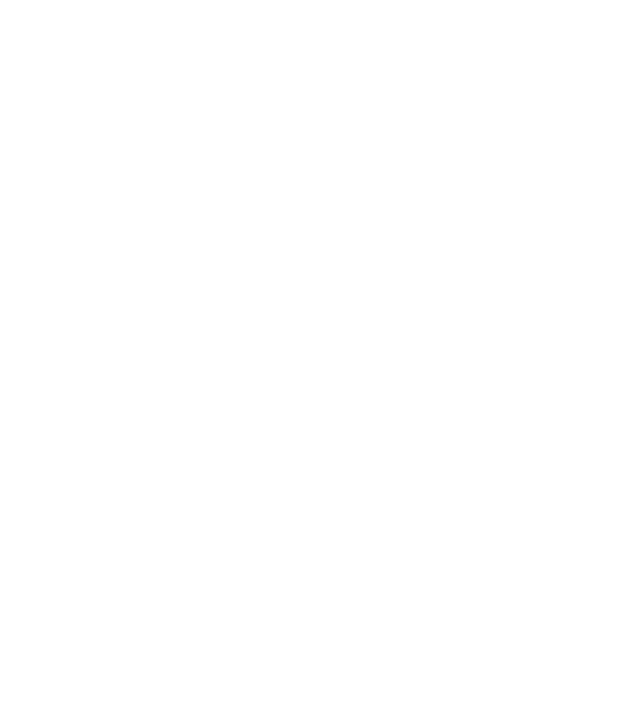
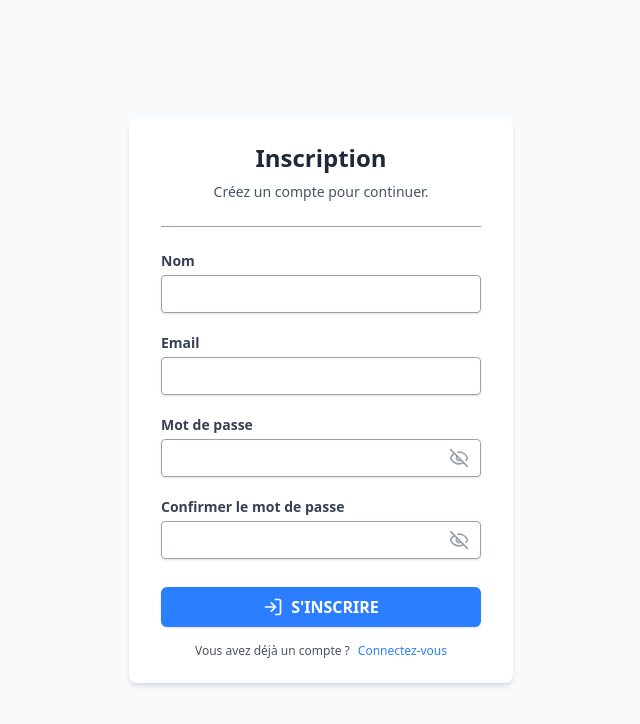
Before and after one commit to MosesMG/dashboard-react, a React (Vite) app: page /register in a window 1280 px wide. Before the commit this address had no page. Shown: the top 724 px of the page, without its empty margins (319-959 px from the left). Built offline with nearby package versions, Linux system fonts and the light colour scheme.

Commit message:
Pagination + Auth pages

```diff
--- a/index.html
+++ b/index.html
@@ -2,7 +2,7 @@
 <html lang="fr" translate="no">
     <head>
         <meta charset="UTF-8" />
-        <link rel="icon" type="image/svg+xml" href="/vite.svg" />
+        <link rel="icon" type="image/svg+xml" href="/src/assets/react.svg" />
         <meta name="viewport" content="width=device-width, initial-scale=1.0" />
         <title>Dashboard</title>
     </head>
--- a/src/App.tsx
+++ b/src/App.tsx
@@ -5,10 +5,18 @@
 import Posts from './pages/posts/Posts';
 import PostForm from './pages/posts/PostForm';
 import SinglePost from './pages/posts/SinglePost';
+import GuestLayout from './layouts/GuestLayout';
+import Login from './pages/auth/Login';
+import Register from './pages/auth/Register';
 
 function App() {
     return (
         <Routes>
+            <Route element={<GuestLayout />}>
+                <Route path='/login' element={<Login />} />
+                <Route path='/register' element={<Register />} />
+            </Route>
+
             <Route element={<AuthLayout />}>
                 <Route path='/accueil' element={<Accueil />} />
                 <Route path='/posts' element={<Posts />} />
--- /dev/null
+++ b/src/layouts/GuestLayout.tsx
@@ -0,0 +1,12 @@
+import React from "react";
+import { Outlet } from "react-router-dom";
+
+const GuestLayout: React.FC = () => {
+    return (
+        <div className="min-h-screen bg-gray-50 flex items-center justify-center">
+            <Outlet />
+        </div>
+    );
+}
+
+export default GuestLayout;
--- a/src/pages/auth/Login.tsx
+++ b/src/pages/auth/Login.tsx
@@ -1,99 +1,130 @@
-// import React, { useState } from "react";
-// import PageTitle from "../../components/ui/PageTitle";
+import React, { useState } from "react";
+import PageTitle from "../../components/ui/PageTitle";
 // import useAuth from "../../context/AuthContext";
-// import { Link, useLocation, useNavigate } from "react-router-dom";
+import { Link, useLocation, useNavigate } from "react-router-dom";
+import { Eye, EyeOff, Loader2, LogIn } from "lucide-react";
 
-// interface Credentials {
-//     email: string;
-//     password: string;
-// }
+interface Credentials {
+    email: string;
+    password: string;
+}
 
-// const Login = () => {
-//     const { login, errors, setErrors } = useAuth();
+const Login: React.FC = () => {
+    //     const { login, errors, setErrors } = useAuth();
 
-//     const [form, setForm] = useState<Credentials>({
-//         email: '', password: ''
-//     });
-//     const [loading, setLoading] = useState<boolean>(false);
-//     const [showPassword, setShowPassword] = useState<boolean>(false);
-//     const navigate = useNavigate();
-//     const location = useLocation();
+        const [form, setForm] = useState<Credentials>({
+            email: '', password: ''
+        });
+        const [loading, setLoading] = useState<boolean>(false);
+        const [showPassword, setShowPassword] = useState<boolean>(false);
+        // const navigate = useNavigate();
+    //     const location = useLocation();
 
-//     const from = location.state?.from || '/accueil';
+    //     const from = location.state?.from || '/accueil';
 
-//     const handleChange = (e: React.ChangeEvent<HTMLInputElement>) => {
-//         setForm({ ...form, [e.target.name]: e.target.value });
-//         setErrors({ ...errors, [e.target.name]: [] });
-//     }
+        const handleChange = (e: React.ChangeEvent<HTMLInputElement>) => {
+            setForm({ ...form, [e.target.name]: e.target.value });
+            // setErrors({ ...errors, [e.target.name]: [] });
+        }
 
-//     const handleSubmit = async (e: React.FormEvent<HTMLFormElement>) => {
-//         e.preventDefault();
-//         setLoading(true);
-//         setErrors({});
+        const handleSubmit = async (e: React.FormEvent<HTMLFormElement>) => {
+            e.preventDefault();
+            setLoading(true);
+            // setErrors({});
 
-//         const result = await login(form);
+            // const result = await login(form);
 
-//         if (result.success) {
-//             navigate(from, { replace: true });
-//         } else {
-//             setLoading(false);
-//         }
-//     }
+            // if (result.success) {
+            //     navigate(from, { replace: true });
+            // } else {
+            //     setLoading(false);
+            // }
+        }
 
-//     return (
-//         <>
-//             <PageTitle title="Connexion" />
+    return (
+        <>
+            <PageTitle title="Connexion" />
 
-//             <div className="bg-white px-8 py-6 rounded-lg shadow-md w-full max-w-sm">
-//                 <h3 className="text-gray-800 text-2xl font-semibold text-center">Connexion</h3>
-//                 <p className="text-gray-600 text-sm text-center mt-2 mb-6">Connectez-vous à votre compte.</p>
-//                 <hr className="border-gray-400" />
+            <div className="bg-white px-8 py-6 rounded-lg shadow-md w-full max-w-sm">
+                <h3 className="text-gray-800 text-2xl font-semibold text-center">Connexion</h3>
+                <p className="text-gray-600 text-sm text-center mt-2 mb-6">Connectez-vous à votre compte.</p>
+                <hr className="border-gray-400" />
 
-//                 <form onSubmit={handleSubmit} className="mt-6 space-y-6">
-//                     <div>
-//                         <label htmlFor="email" className="block text-gray-700 text-sm font-semibold mb-1">Email</label>
-//                         <input type="email" onChange={handleChange} id="email" name="email" required
-//                             className="w-full p-2 text-sm border border-gray-400 rounded-sm shadow-sm focus:outline-none focus:ring-2 focus:ring-blue-500 focus:border-transparent transition"
-//                         />
-//                         { errors.email && <span className="text-red-500 text-xs">{errors.email[0]}</span> }
-//                     </div>
+                <form onSubmit={handleSubmit} className="mt-6 space-y-5">
+                    <div>
+                        <label
+                            htmlFor="email"
+                            className="block text-gray-700 text-sm font-semibold mb-1"
+                        >
+                            Email
+                        </label>
 
-//                     <div>
-//                         <label htmlFor="password" className="block text-gray-700 text-sm font-semibold mb-1">Mot de passe</label>
-//                         <div className="relative">
-//                             <input type={!showPassword ? "password" : "text"} onChange={handleChange} id="password" name="password" required
-//                                 className="w-full p-2 text-sm border border-gray-400 rounded-sm shadow-sm focus:outline-none focus:ring-2 focus:ring-blue-500 focus:border-transparent transition"
-//                             />
-//                             <button type="button" onClick={() => setShowPassword(!showPassword)}
-//                                 className="absolute inset-y-0 right-0 pr-3 flex items-center text-gray-400 hover:text-gray-600 hover:cursor-pointer">
-//                                 <i className={`fa ${showPassword ? 'fa-eye-slash' : 'fa-eye'}`}></i>
-//                             </button>
-//                         </div>
-//                         { errors.password && <span className="text-red-500 text-xs">{errors.password[0]}</span> }
-//                     </div>
+                        <input
+                            type="email"
+                            onChange={handleChange}
+                            id="email" name="email"
+                            className="w-full p-2 text-sm border border-gray-400 rounded-sm shadow-sm focus:outline-none focus:ring-2 focus:ring-blue-500 focus:border-transparent transition"
+                            required
+                        />
+                        {/* {errors.email && <span className="text-red-500 text-xs">{errors.email[0]}</span>} */}
+                    </div>
 
-//                     <button type="submit" disabled={loading}
-//                         className="w-full px-4 py-2 bg-blue-500 text-white font-semibold uppercase rounded-md shadow-sm hover:bg-blue-700 transition duration-200">
-//                         {loading ?
-//                             <>
-//                                 <i className="fa fa-spinner fa-spin mr-2"></i>
-//                                 Connexion...
-//                             </> :
-//                             <>
-//                                 <i className="fa fa-sign-in-alt mr-2"></i>
-//                                 Se connecter
-//                             </>
-//                         }
-//                     </button>
-//                 </form>
+                    <div>
+                        <label
+                            htmlFor="password"
+                            className="block text-gray-700 text-sm font-semibold mb-1"
+                        >
+                            Mot de passe
+                        </label>
 
-//                 <div className="mt-4 text-xs flex items-center justify-center space-x-2">
-//                     <p className="text-gray-600">Vous n'avez pas de compte ?</p>
-//                     <Link to="/register" className="text-blue-500 hover:underline">Inscrivez-vous</Link>
-//                 </div>
-//             </div>
-//         </>
-//     );
-// }
+                        <div className="relative">
+                            <input
+                                type={!showPassword ? "password" : "text"}
+                                onChange={handleChange}
+                                id="password" name="password"
+                                className="w-full p-2 text-sm border border-gray-400 rounded-sm shadow-sm focus:outline-none focus:ring-2 focus:ring-blue-500 focus:border-transparent transition"
+                                required
+                            />
 
-// export default Login;
+                            <button
+                                type="button"
+                                onClick={() => setShowPassword(!showPassword)}
+                                className="absolute inset-y-0 right-0 pr-3 flex items-center text-gray-400 hover:text-gray-600 hover:cursor-pointer"
+                            >
+                                {showPassword ? <Eye size={20} /> : <EyeOff size={20} />}
+                            </button>
+                        </div>
+                        {/* {errors.password && <span className="text-red-500 text-xs">{errors.password[0]}</span>} */}
+                    </div>
+
+                    <button
+                        type="submit"
+                        disabled={loading}
+                        className="w-full mt-2 px-4 py-2 inline-flex justify-center items-center bg-blue-500 text-white font-semibold uppercase rounded-md shadow-sm hover:bg-blue-700 hover:cursor-pointer transition duration-200"
+                    >
+
+                        {loading ?
+                            <>
+                                <Loader2 size={20} className="animate-spin mr-1" />
+                                Connexion...
+                            </> :
+                            <>
+                                <LogIn size={20} className="mr-2" />
+                                Se connecter
+                            </>
+                        }
+                    </button>
+                </form>
+
+                <div className="mt-4 text-xs flex items-center justify-center space-x-2">
+                    <p className="text-gray-600">Vous n'avez pas de compte ?</p>
+                    <Link to="/register" className="text-blue-500 hover:underline">
+                        Inscrivez-vous
+                    </Link>
+                </div>
+            </div>
+        </>
+    );
+}
+
+export default Login;
--- a/src/pages/auth/Register.tsx
+++ b/src/pages/auth/Register.tsx
@@ -1,35 +1,36 @@
-// import React, { useState } from "react";
+import React, { useState } from "react";
 // import useAuth from "../../context/AuthContext";
-// import PageTitle from "../../components/ui/PageTitle";
-// import { Link, useNavigate } from "react-router-dom";
+import PageTitle from "../../components/ui/PageTitle";
+import { Link, useNavigate } from "react-router-dom";
+import { Eye, EyeOff, Loader2, LogIn } from "lucide-react";
 
-// interface Credentials {
-//     name: string,
-//     email: string,
-//     password: string,
-//     password_confirmation: string
-// }
+interface Credentials {
+    name: string,
+    email: string,
+    password: string,
+    password_confirmation: string
+}
 
-// const Register = () => {
+const Register: React.FC = () => {
     //     const { register, errors, setErrors } = useAuth();
 
-//     const [form, setForm] = useState<Credentials>({
-//         name: '', email: '',
-//         password: '', password_confirmation: ''
-//     });
-//     const [loading, setLoading] = useState<boolean>(false);
+    const [form, setForm] = useState<Credentials>({
+        name: '', email: '',
+        password: '', password_confirmation: ''
+    });
+    const [loading, setLoading] = useState<boolean>(false);
     //     const navigate = useNavigate();
-//     const [showPassword, setShowPassword] = useState<boolean>(false);
-//     const [showPassword1, setShowPassword1] = useState<boolean>(false);
+    const [showPassword, setShowPassword] = useState<boolean>(false);
+    const [showPassword1, setShowPassword1] = useState<boolean>(false);
 
-//     const handleChange = (e: React.ChangeEvent<HTMLInputElement>) => {
-//         setForm({ ...form, [e.target.name]: e.target.value });
+    const handleChange = (e: React.ChangeEvent<HTMLInputElement>) => {
+        setForm({ ...form, [e.target.name]: e.target.value });
         //         setErrors({ ...errors, [e.target.name]: [] });
-//     }
+    }
 
-//     const handleSubmit = async (e: React.FormEvent<HTMLFormElement>) => {
-//         e.preventDefault();
-//         setLoading(true);
+    const handleSubmit = async (e: React.FormEvent<HTMLFormElement>) => {
+        e.preventDefault();
+        setLoading(true);
         //         setErrors({});
 
         //         const result = await register(form);
@@ -38,85 +39,135 @@
         //         } else {
         //             setLoading(false);
         //         }
-//     }
+    }
 
-//     return (
-//         <>
-//             <PageTitle title="Inscription" />
+    return (
+        <>
+            <PageTitle title="Inscription" />
 
-//             <div className="bg-white px-8 py-6 rounded-lg shadow-md w-full max-w-sm">
-//                 <h3 className="text-gray-800 text-2xl font-semibold text-center">Inscription</h3>
-//                 <p className="text-gray-600 text-sm text-center mt-2 mb-6">Créez un compte pour continuer.</p>
-//                 <hr className="border-gray-400" />
+            <div className="bg-white px-8 py-6 rounded-lg shadow-md w-full max-w-sm">
+                <h3 className="text-gray-800 text-2xl font-semibold text-center">Inscription</h3>
+                <p className="text-gray-600 text-sm text-center mt-2 mb-6">Créez un compte pour continuer.</p>
+                <hr className="border-gray-400" />
 
-//                 <form onSubmit={handleSubmit} className="mt-6 space-y-5">
-//                     <div>
-//                         <label htmlFor="name" className="block text-gray-700 text-sm font-semibold mb-1">Nom</label>
-//                         <input type="text" onChange={handleChange} id="name" name="name" required
-//                             className="w-full p-2 text-sm border border-gray-400 rounded-sm shadow-sm focus:outline-none focus:ring-2 focus:ring-blue-500 focus:border-transparent transition"
-//                         />
-//                         { errors.name && <span className="text-red-500 text-xs">{errors.name[0]}</span> }
-//                     </div>
+                <form onSubmit={handleSubmit} className="mt-6 space-y-5">
+                    <div>
+                        <label
+                            htmlFor="name"
+                            className="block text-gray-700 text-sm font-semibold mb-1"
+                        >
+                            Nom
+                        </label>
 
-//                     <div>
-//                         <label htmlFor="email" className="block text-gray-700 text-sm font-semibold mb-1">Email</label>
-//                         <input type="email" onChange={handleChange} id="email" name="email" required
-//                             className="w-full p-2 text-sm border border-gray-400 rounded-sm shadow-sm focus:outline-none focus:ring-2 focus:ring-blue-500 focus:border-transparent transition"
-//                         />
-//                         { errors.email && <span className="text-red-500 text-xs">{errors.email[0]}</span> }
-//                     </div>
+                        <input
+                            type="text"
+                            onChange={handleChange}
+                            id="name" name="name"
+                            className="w-full p-2 text-sm border border-gray-400 rounded-sm shadow-sm focus:outline-none focus:ring-2 focus:ring-blue-500 focus:border-transparent transition"
+                            required
+                        />
+                        {/* { errors.name && <span className="text-red-500 text-xs">{errors.name[0]}</span> } */}
+                    </div>
 
-//                     <div>
-//                         <label htmlFor="password" className="block text-gray-700 text-sm font-semibold mb-1">Mot de passe</label>
-//                         <div className="relative">
-//                             <input type={!showPassword ? "password" : "text"} onChange={handleChange} id="password" name="password" required
-//                                 className="w-full p-2 text-sm border border-gray-400 rounded-sm shadow-sm focus:outline-none focus:ring-2 focus:ring-blue-500 focus:border-transparent transition"
-//                             />
-//                             <button type="button" onClick={() => setShowPassword(!showPassword)}
-//                                 className="absolute inset-y-0 right-0 pr-3 flex items-center text-gray-400 hover:text-gray-600 hover:cursor-pointer">
-//                                 <i className={`fa ${showPassword ? 'fa-eye-slash' : 'fa-eye'}`}></i>
-//                             </button>
-//                         </div>
-//                         { errors.password && <span className="text-red-500 text-xs">{errors.password[0]}</span> }
-//                     </div>
+                    <div>
+                        <label
+                            htmlFor="email"
+                            className="block text-gray-700 text-sm font-semibold mb-1"
+                        >
+                            Email
+                        </label>
 
-//                     <div>
-//                         <label htmlFor="password_confirmation" className="block text-gray-700 text-sm font-semibold mb-1">
-//                             Confirmer le mot de passe
-//                         </label>
-//                         <div className="relative">
-//                             <input type={!showPassword1 ? "password" : "text"} onChange={handleChange} id="password_confirmation" name="password_confirmation" required
-//                                 className="w-full p-2 text-sm border border-gray-400 rounded-sm shadow-sm focus:outline-none focus:ring-2 focus:ring-blue-500 focus:border-transparent transition"
-//                             />
-//                             <button type="button" onClick={() => setShowPassword1(!showPassword1)}
-//                                 className="absolute inset-y-0 right-0 pr-3 flex items-center text-gray-400 hover:text-gray-600 hover:cursor-pointer">
-//                                 <i className={`fa ${showPassword1 ? 'fa-eye-slash' : 'fa-eye'}`}></i>
-//                             </button>
-//                         </div>
-//                     </div>
+                        <input
+                            type="email"
+                            onChange={handleChange}
+                            id="email" name="email"
+                            className="w-full p-2 text-sm border border-gray-400 rounded-sm shadow-sm focus:outline-none focus:ring-2 focus:ring-blue-500 focus:border-transparent transition"
+                            required
+                        />
+                        {/* { errors.email && <span className="text-red-500 text-xs">{errors.email[0]}</span> } */}
+                    </div>
 
-//                     <button type="submit" disabled={loading}
-//                         className="w-full px-4 py-2 bg-blue-500 text-white font-semibold uppercase rounded-md shadow-sm hover:bg-blue-700 transition duration-200 hover:cursor-pointer">
-//                         {loading ?
-//                             <>
-//                                 <i className="fa fa-spinner fa-spin mr-2"></i>
-//                                 Inscription...
-//                             </> :
-//                             <>
-//                                 <i className="fa fa-sign-in-alt mr-2"></i>
-//                                 S'inscrire
-//                             </>
-//                         }
-//                     </button>
-//                 </form>
+                    <div>
+                        <label
+                            htmlFor="password"
+                            className="block text-gray-700 text-sm font-semibold mb-1"
+                        >
+                            Mot de passe
+                        </label>
 
-//                 <div className="mt-4 text-xs flex items-center justify-center space-x-2">
-//                     <p className="text-gray-600">Vous avez déjà un compte ?</p>
-//                     <Link to="/login" className="text-blue-500 hover:underline">Connectez-vous</Link>
-//                 </div>
-//             </div>
-//         </>
-//     );
-// }
+                        <div className="relative">
+                            <input
+                                type={!showPassword ? "password" : "text"}
+                                onChange={handleChange}
+                                id="password" name="password"
+                                className="w-full p-2 text-sm border border-gray-400 rounded-sm shadow-sm focus:outline-none focus:ring-2 focus:ring-blue-500 focus:border-transparent transition"
+                                required
+                            />
+                            <button
+                                type="button"
+                                onClick={() => setShowPassword(!showPassword)}
+                                className="absolute inset-y-0 right-0 pr-3 flex items-center text-gray-400 hover:text-gray-600 hover:cursor-pointer"
+                            >
+                                {showPassword ? <Eye size={20} /> : <EyeOff size={20} />}
+                            </button>
+                        </div>
+                        {/* { errors.password && <span className="text-red-500 text-xs">{errors.password[0]}</span> } */}
+                    </div>
 
-// export default Register;
+                    <div>
+                        <label
+                            htmlFor="password_confirmation"
+                            className="block text-gray-700 text-sm font-semibold mb-1"
+                        >
+                            Confirmer le mot de passe
+                        </label>
+
+                        <div className="relative">
+                            <input
+                                type={!showPassword1 ? "password" : "text"}
+                                onChange={handleChange}
+                                id="password_confirmation"
+                                name="password_confirmation"
+                                className="w-full p-2 text-sm border border-gray-400 rounded-sm shadow-sm focus:outline-none focus:ring-2 focus:ring-blue-500 focus:border-transparent transition"
+                                required
+                            />
+                            <button
+                                type="button"
+                                onClick={() => setShowPassword1(!showPassword1)}
+                                className="absolute inset-y-0 right-0 pr-3 flex items-center text-gray-400 hover:text-gray-600 hover:cursor-pointer"
+                            >
+                                {showPassword1 ? <Eye size={20} /> : <EyeOff size={20} />}
+                            </button>
+                        </div>
+                    </div>
+
+                    <button
+                        type="submit"
+                        disabled={loading}
+                        className="w-full inline-flex justify-center items-center mt-2 px-4 py-2 bg-blue-500 text-white font-semibold uppercase rounded-md shadow-sm hover:bg-blue-700 transition duration-200 hover:cursor-pointer"
+                    >
+                        {loading ?
+                            <>
+                                <Loader2 size={20} className="animate-spin mr-2" />
+                                Inscription...
+                            </> :
+                            <>
+                                <LogIn size={20} className="mr-2" />
+                                S'inscrire
+                            </>
+                        }
+                    </button>
+                </form>
+
+                <div className="mt-4 text-xs flex items-center justify-center space-x-2">
+                    <p className="text-gray-600">Vous avez déjà un compte ?</p>
+                    <Link to="/login" className="text-blue-500 hover:underline">
+                        Connectez-vous
+                    </Link>
+                </div>
+            </div>
+        </>
+    );
+}
+
+export default Register;
```
Also changed, not shown: src/components/ui/Pagination.tsx (added, +56 -0 lines), src/pages/posts/Posts.tsx (+18 -2 lines). Lines whose indentation alone changed are shown as unchanged.
